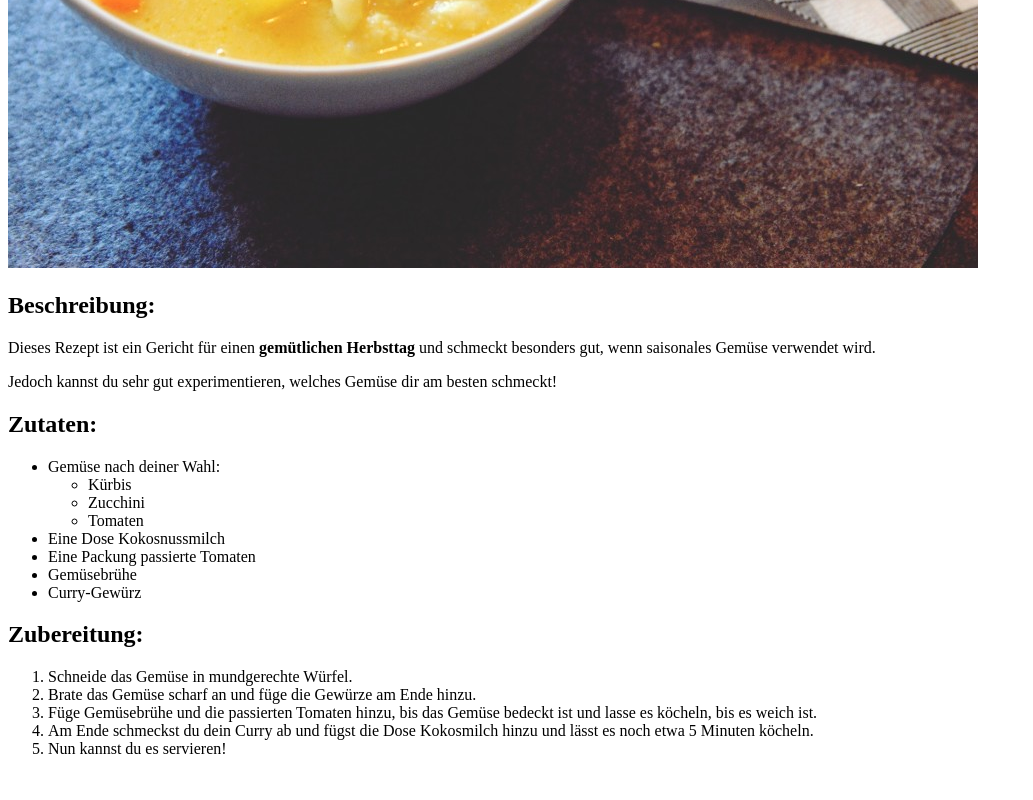
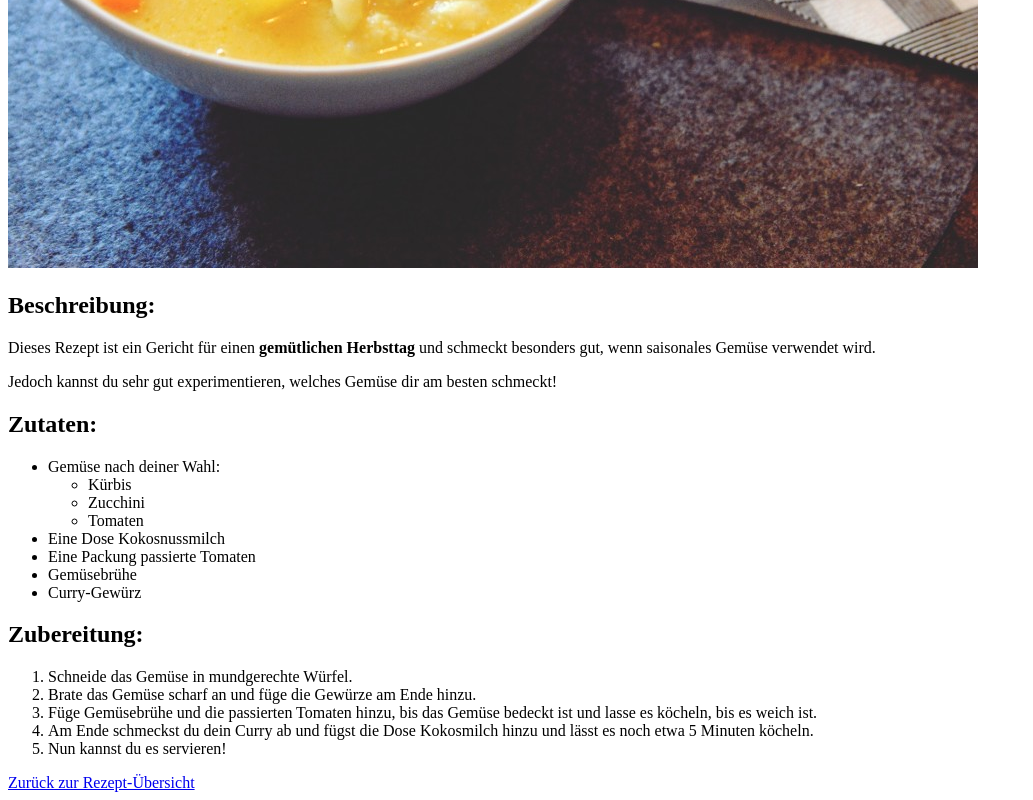
Before and after one commit to ichx123/odin-recipes, a plain HTML site: page recipes/coconutcurry.html in a window 1280 px wide. Shown: the part 461-1261 px from the top of the page, without its empty margins (0-1033 px from the left). Before the commit the page ends 1235 px from the top, so only its background shows below. Drawn offline with Linux system fonts and the light colour scheme.

Commit message:
Add a "Back"-Button to a single recipe page
Added a "Zurück zur Übersicht"-Link to the single
recipe page to allow the user to navigate easier.

```diff
--- a/recipes/coconutcurry.html
+++ b/recipes/coconutcurry.html
@@ -39,5 +39,7 @@
         <li>Nun kannst du es servieren!</li>
     </ol>
 
+<a href="../index.html">Zurück zur Rezept-Übersicht</a>
+
 </body>
 </html>
```
